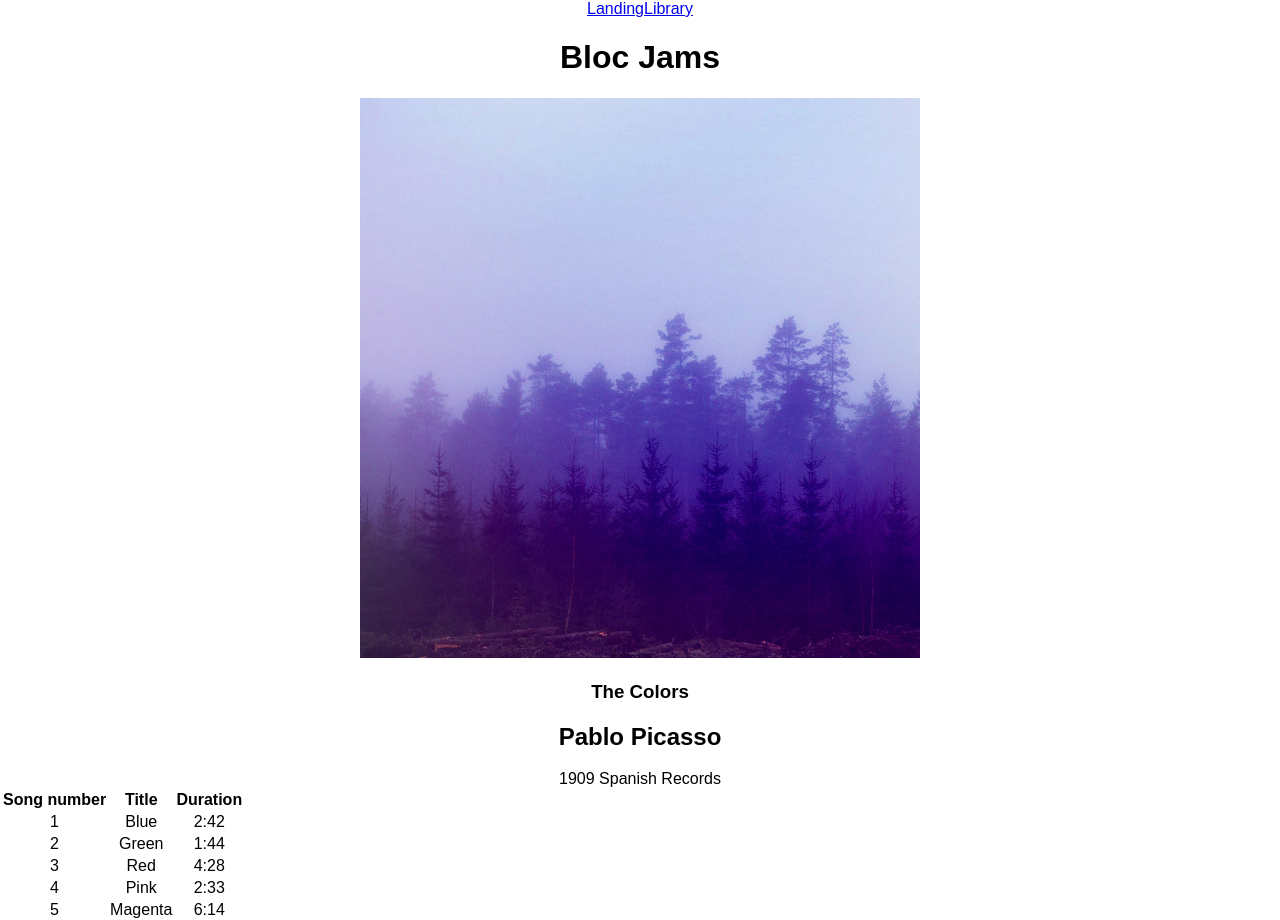
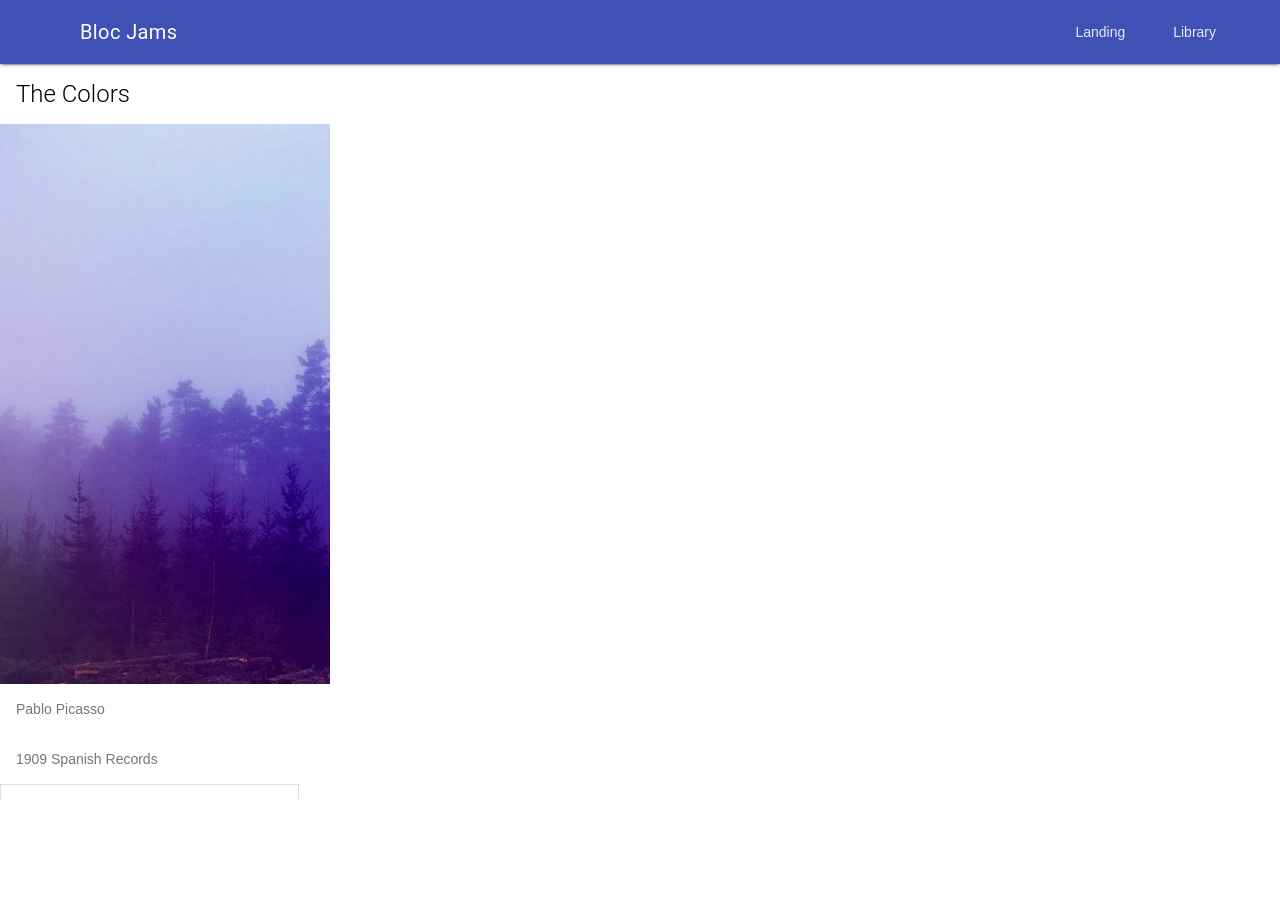
Before and after one commit to bnreine/bloc-jams-react, a React (Create React App) app: page /album/the-colors in a window 1280 px wide. Shown: the top 920 px of the page. After the commit the page ends 800 px from the top, so only its background shows below. Built offline with nearby package versions, Linux system fonts and the light colour scheme.

Commit message:
Checkpoint Styling: Completed

```diff
--- a/public/index.html
+++ b/public/index.html
@@ -11,7 +11,8 @@
     <link rel="manifest" href="%PUBLIC_URL%/manifest.json">
     <link rel="shortcut icon" href="%PUBLIC_URL%/favicon.ico">
     <link rel="stylesheet" type="text/css" href="https://unpkg.com/ionicons@4.4.2/dist/css/ionicons.min.css">
-
+    <link rel="stylesheet" href="https://fonts.googleapis.com/icon?family=Material+Icons">
+    <link rel="stylesheet" href="https://code.getmdl.io/1.3.0/material.indigo-pink.min.css">
     <!--
       Notice the use of %PUBLIC_URL% in the tags above.
       It will be replaced with the URL of the `public` folder during the build.
@@ -38,6 +39,6 @@
       To begin the development, run `npm start` or `yarn start`.
       To create a production bundle, use `npm run build` or `yarn build`.
     -->
-    <!--<script src="https://unpkg.com/ionicons@4.4.2/dist/ionicons.js"></script>-->
+    <script defer src="https://code.getmdl.io/1.3.0/material.min.js"></script>
   </body>
 </html>
--- a/src/App.js
+++ b/src/App.js
@@ -8,19 +8,31 @@ import Album from './components/Album';
 class App extends Component {
   render() {
     return (
-      <div className="App">
-        <header>
-          <nav>
-            <Link to='/'>Landing</Link>
-            <Link to='/library'>Library</Link>
+      <div className="mdl-layout mdl-js-layout">
+        <header className="mdl-layout__header">
+          <div className="mdl-layout-icon"></div>
+          <div className="mdl-layout__header-row">
+            <span className="mdl-layout__title">Bloc Jams</span>
+            <div className="mdl-layout-spacer"></div>
+            <nav className="mdl-navigation">
+              <Link to='/' className="mdl-navigation__link">Landing</Link>
+              <Link to='/library' className="mdl-navigation__link">Library</Link>
+            </nav>
+          </div>
+        </header>
+        <div className="mdl-layout__drawer">
+          <span className="mdl-layout__title">Bloc Jams</span>
+          <nav className="mdl-navigation">
+            <Link to='/' className="mdl-navigation__link">Landing</Link>
+            <Link to='/library' className="mdl-navigation__link">Library</Link>
           </nav>
-          <h1>Bloc Jams</h1>
-        </header>
-          <main>
-            <Route exact path="/" component={Landing} />
-            <Route path="/library" component={Library} />
-            <Route path="/album/:slug" component={Album} />
-          </main>
+        </div>
+
+        <main className="mdl-layout__content">
+          <Route exact path="/" component={Landing} />
+          <Route path="/library" component={Library} />
+          <Route path="/album/:slug" component={Album} />
+        </main>
       </div>
     );
   }
--- a/src/components/Album.js
+++ b/src/components/Album.js
@@ -147,40 +147,43 @@
 
    render() {
      return (
+
        <section className="album">
-        <section id="album-info">
-          <img id="album-cover-art" src={this.state.album.albumCover} alt={this.state.album.title}/>
-          <div className="album-details">
-            <h1 id="album-title">{this.state.album.title}</h1>
-            <h2 className="artist">{this.state.album.artist}</h2>
-            <div id="release-info">{this.state.album.releaseInfo}</div>
+
+        <div className="mdl-card">
+          <div className="mdl-card__title">
+            <h2 className="mdl-card__title-text">{this.state.album.title}</h2>
           </div>
-        </section>
+          <div className="mdl-card__media">
+            <img src={this.state.album.albumCover} alt={this.state.album.title} />
+          </div>
+          <div className="mdl-card__supporting-text">
+            {this.state.album.artist}
+          </div>
+          <div className="mdl-card__supporting-text">
+            {this.state.album.releaseInfo}
+          </div>
+        </div>
 
-        <table id="song-list">
-          <colgroup>
-            <col id="song-number-column" />
-            <col id="song-title-column" />
-            <col id="song-duration-column" />
-          </colgroup>
+        <table className="mdl-data-table mdl-js-table">
+          <thead>
+            <tr>
+              <th className="mdl-data-table__cell--non-mumeric">Song number</th>
+              <th className="mdl-data-table__cell--non-mumeric">Title</th>
+              <th className="mdl-data-table__cell--non-mumeric">Duration</th>
+            </tr>
+          </thead>
           <tbody>
-            <tr>
-              <th>Song number</th>
-              <th>Title</th>
-              <th>Duration</th>
-            </tr>
             {this.state.album.songs.map( (song, index) =>
               <tr className="song" key={index} onClick={ () => this.handleSongClick(song) } onMouseEnter={ () => this.mouseEnter(song) } onMouseLeave={ () => this.mouseLeave() } >
-                <td>{ this.cellEntry(song, index) }</td>
-                <td>{song.title}</td>
-                <td>{this.formatTime(parseFloat(song.duration))}</td>
+                <td className="mdl-data-table__cell--non-numeric">{ this.cellEntry(song, index) }</td>
+                <td className="mdl-data-table__cell--non-numeric">{song.title}</td>
+                <td className="mdl-data-table__cell--non-numeric">{this.formatTime(parseFloat(song.duration))}</td>
               </tr>
               )
             }
           </tbody>
         </table>
-
-
 
         <PlayerBar
           isPlaying={this.state.isPlaying}
@@ -196,8 +199,6 @@
           formatTime={this.formatTime}
         />
 
-
-
        </section>
      );
    }
--- a/src/components/Library.js
+++ b/src/components/Library.js
@@ -12,11 +12,19 @@ class Library extends Component {
    return (
      <section className='library'>
       {this.state.albums.map( (album, index) =>
-        <Link to={`/album/${album.slug}`} key={index}>
-          <img src={album.albumCover} alt={album.title} />
-          <div>{album.title}</div>
-          <div>{album.artist}</div>
-          <div>{album.songs.length} songs</div>
+        <Link to={`/album/${album.slug}`} key={index} className="mdl-card">
+            <div className="mdl-card__title">
+              <h2 className="mdl-card__title-text">{album.title}</h2>
+            </div>
+            <div className="mdl-card__media">
+              <img src={album.albumCover} alt={album.title} />
+            </div>
+            <div className="mdl-card__supporting-text">
+              {album.artist}
+            </div>
+            <div className="mdl-card__supporting-text">
+              {album.songs.length} songs
+            </div>
         </Link>
         )}
      </section>
--- a/src/components/PlayerBar.js
+++ b/src/components/PlayerBar.js
@@ -5,42 +5,34 @@ class PlayerBar extends Component {
     return (
       <section className="player-bar">
 
-
         <section id="buttons">
-          <button id="previous" onClick={this.props.handlePrevClick}>
+          <button className="mdl-button mdl-js-button mdl-button--fab mdl-js-ripple-effect mdl-button--colored" onClick={this.props.handlePrevClick} >
             <span className="icon ion-md-skip-backward"></span>
           </button>
-          <button id="play-pause" onClick={this.props.handleSongClick} >
+          <button className="mdl-button mdl-js-button mdl-button--fab mdl-js-ripple-effect mdl-button--colored" onClick={this.props.handleSongClick} >
             <span className={this.props.isPlaying ? 'icon ion-md-pause' : 'icon ion-md-play'}></span>
           </button>
-          <button id="next" onClick={this.props.handleNextClick}>
+          <button className="mdl-button mdl-js-button mdl-button--fab mdl-js-ripple-effect mdl-button--colored" onClick={this.props.handleNextClick} >
             <span className="icon ion-md-skip-forward"></span>
           </button>
         </section>
 
         <section id="time-control">
-
-
-          <div className="current-time">{this.props.formatTime(parseFloat(this.props.currentTime))}</div>
+          <div className="current-time">Current Time: {this.props.formatTime(parseFloat(this.props.currentTime))}</div>
             <input
               type="range"
-            className="seek-bar"
               value={(this.props.currentTime / this.props.duration) || 0}
               max="1"
               min="0"
               step="0.01"
               onChange={this.props.handleTimeChange}
               />
-          <div className="total-time">{this.props.formatTime(parseFloat(this.props.duration))}</div>
-
-
-
+          <div className="total-time">Song Duration: {this.props.formatTime(parseFloat(this.props.duration))}</div>
         </section>
 
         <section id="volume-control">
           <div className="icon ion-md-volume-low"></div>
           <div>Volume: {Math.round(this.props.volume*100)}%</div>
-
           <input
             type="range"
             className="seek-bar"
@@ -50,14 +42,8 @@ class PlayerBar extends Component {
             step="0.01"
             onChange={this.props.handleVolumeChange}
           />
-
-
           <div className="icon ion-md-volume-high"></div>
         </section>
-
-
-
-
 
       </section>
     );
```
Lines whose indentation alone changed are shown as unchanged.
